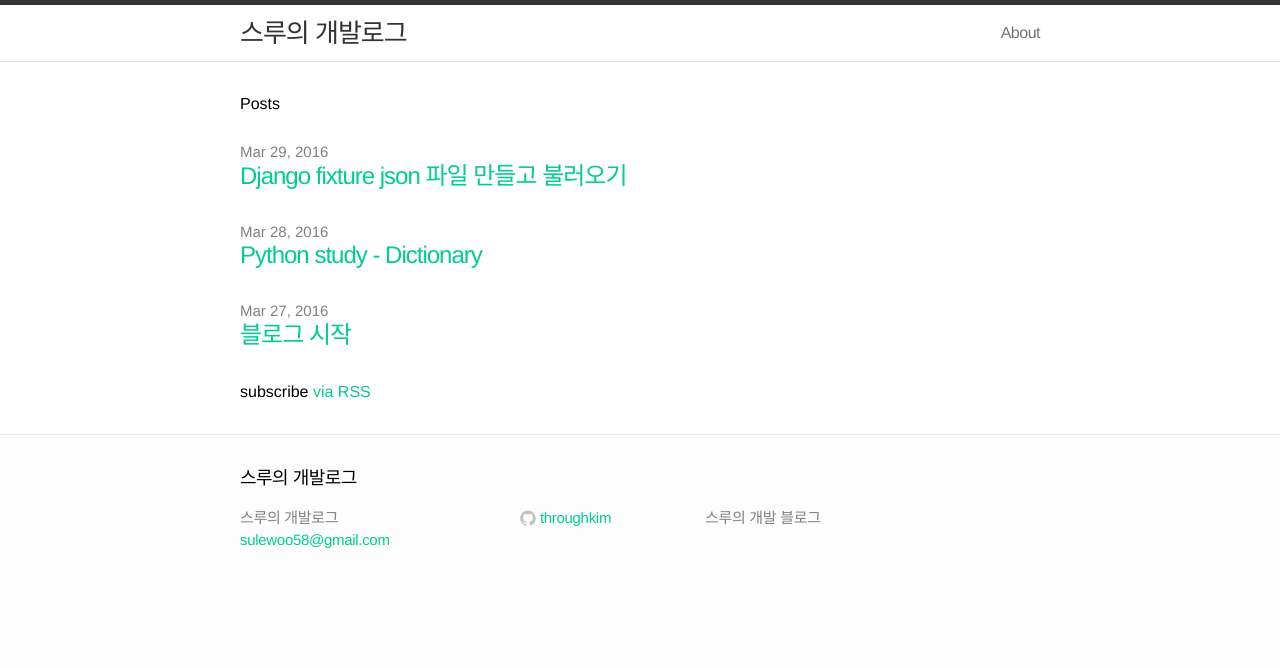
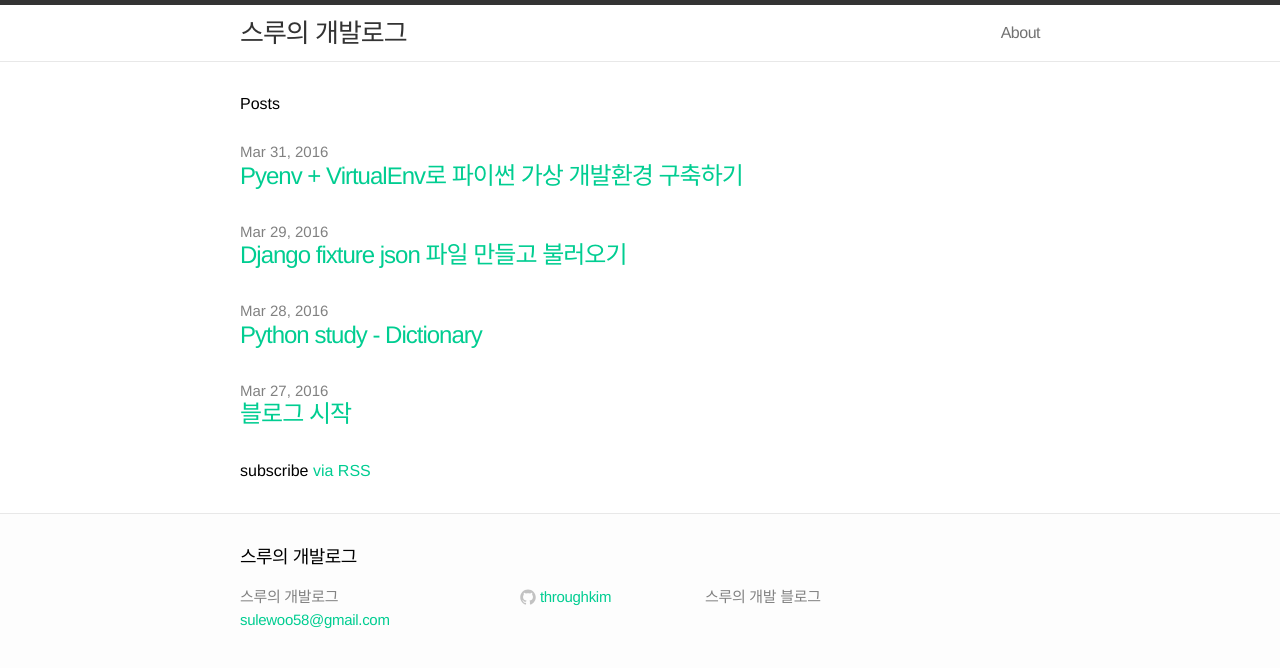
Before and after one commit to ThroughKim/throughkim.github.com, a Jekyll site: the page built from index.html, in a window 1280 px wide. Shown: the top 668 px of the page. Built offline with Jekyll 4.4.1, drawn with Linux system fonts in a browser that asks for light colours; Markdown is read by kramdown in place of the engine named in the settings; some of the changed lines change nothing that is shown.

Commit message:
신규포스트, css 수정

````diff
--- /dev/null
+++ b/_posts/2016-03-31-pyenv-virtualenv.markdown
@@ -0,0 +1,91 @@
+---
+layout: post
+title: Pyenv + VirtualEnv로 파이썬 가상 개발환경 구축하기
+---
+
+
+>프로젝트를 진행하다보면 같은 파이썬 프로젝트라도 요구되는 파이썬 버전이나 사용하는 프레임워크의 버전이 다를 수 있다. 이런 문제를 해결해줄 수 있는 것이 pyenv와 Vvrtualenv이다. Mac OS X 기준으로 pyenv와 virtualenv를 setup 하고 설정하는 방법에 대해 기록해본다.
+
+
+- pyenv: 로컬에 다양한 파이썬 버전을 설치하고 사용할 수 있도록 한다. pyenv를 사용함으로써 파이썬 버전에 대한 의존성을 해결할 수 있다.
+- virtualenv: 로컬에 다양한 파이썬 환경을 구축하고 사용할 수 있도록 한다. 일반적으로 Python Packages라고 부르는 ( pip install을 통해서 설치하는 ) 패키지들에 대한 의존성을 해결할 수 있다.
+
+
+
+##Pyenv 설치 및 실행
+
+```bash
+user$ brew update
+user$ brew install pyenv
+```
+
+HomeBrew를 통해 `pyenv`를 설치한다. HomeBrew는 Mac OS X를 위한 패키지 관리자이다.
+HomeBrew가 설치되어있지 않다면 아래 내용을 터미널에 입력하여 HomeBrew설치를 진행한다.
+
+```bash
+/usr/bin/ruby -e "$(curl -fsSL https://raw.githubusercontent.com/Homebrew/install/master/install)"
+```
+
+```bash
+user$ echo 'export PATH="$PYENV_ROOT/bin:$PATH"' >> ~/.bash_profile
+user$ echo 'eval "$(pyenv init -)"' >> ~/.bash_profile
+```
+
+위의 내용을 입력하여 터미널을 시작할 때 `pyenv`를 실행하도록 설정해준다.
+
+```bash
+user$ pyenv version
+system (set by /Users/username/.pyenv/version)
+user $ pyenv versions
+* system
+  3.4.0
+  3.4.1
+```
+
+`pyenv version`을 입력하면 현재 사용중인 Python의 버전이 출력된다. `pyenv versions`를 입력하면 설치되어있는 python의 버전들이 출력된다.
+
+```bash
+user$ pyenv install 3.4.1
+```
+python의 특정 버전을 install하기 위해서 위의 명령어를 입력하면 된다.
+
+```bash
+user$ pyenv shell 3.4.1
+user$ pyenv version
+* 3.4.1
+  system
+  3.4.0
+```
+설치된 python의 특정 버전을 사용하기 위해서는 위와 같이 `shell`명령어를 사용하면 된다.
+
+##Virtualenv 설치 및 실행
+`virtualenv`를 사용하게 되면, 프로젝트에 사용하게 되는 python package에 대한 의존성도 해결할 수 있다.
+
+```bash
+user$ brew install pyenv-virtualenv
+```
+위의 명령어를 입력하여 `pyenv-virtualenv`를 설치한다.
+
+```bash
+user$ echo 'eval "$(pyenv virtualenv-init -)"' >> ~/.bash_profile
+```
+위의 명령어를 입력하여 터미널을 시작할 때 `virtualenv`를 실행하도록 한다.
+
+```bash
+user$ pyenv virtualenv 3.4.1 my_project_pyenv_3.4.1
+user$ pyenv versions
+* 3.4.1
+  system
+  3.4.0
+  my_project_pyenv_3.4.1
+```
+`pyenv virtualenv PYTHON_VERSION VIRTUAL_ENV_NAME`을 입력하여 가상 파이썬 개발환경을 설정할 수 있다.
+`pyenv versions`명령어를 통해 설정된 개발환경을 확인할 수 있다.
+
+```bash
+user$ pyenv shell my_project_pyenv_3.4.1
+pyenv-virtualenv: activate my_project_pyenv_3.4.1
+(my_project_pyenv_3.4.1)user$
+```
+
+`pyenv shell`명령어를 통해 가상환경을 실행할 수 있다. 성공적으로 실행이 되었다면 입력 라인의 괄호 안에 가상환경의 이름이 입력되게 된다.`(VIRTUAL_ENV_NAME)user$ ` 여기서 부터 `pip install'등의 명령어를 이용해 파이썬 패키지를 설치해주면 개발을 위한 가상환경 setup이 완료되게 된다.
--- a/css/main.css
+++ b/css/main.css
@@ -229,7 +229,7 @@
 .post pre,
 .post code {
   border: 1px solid #d5d5e9;
-  background-color: #eef;
+  background-color: #f7f7f7;
   padding: 8px 12px;
   -webkit-border-radius: 3px;
   -moz-border-radius: 3px;
````
Also changed, not shown: 1 other file.
